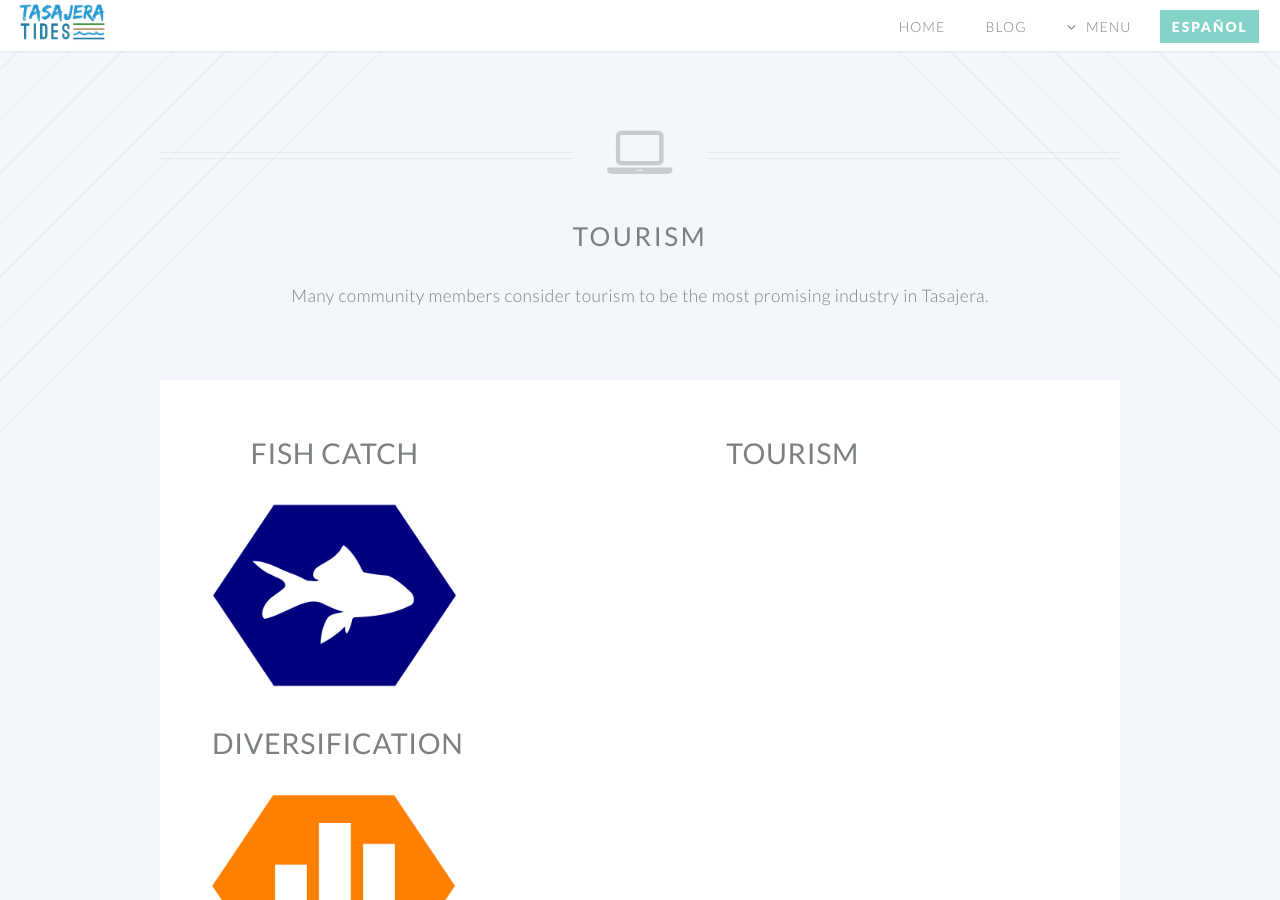
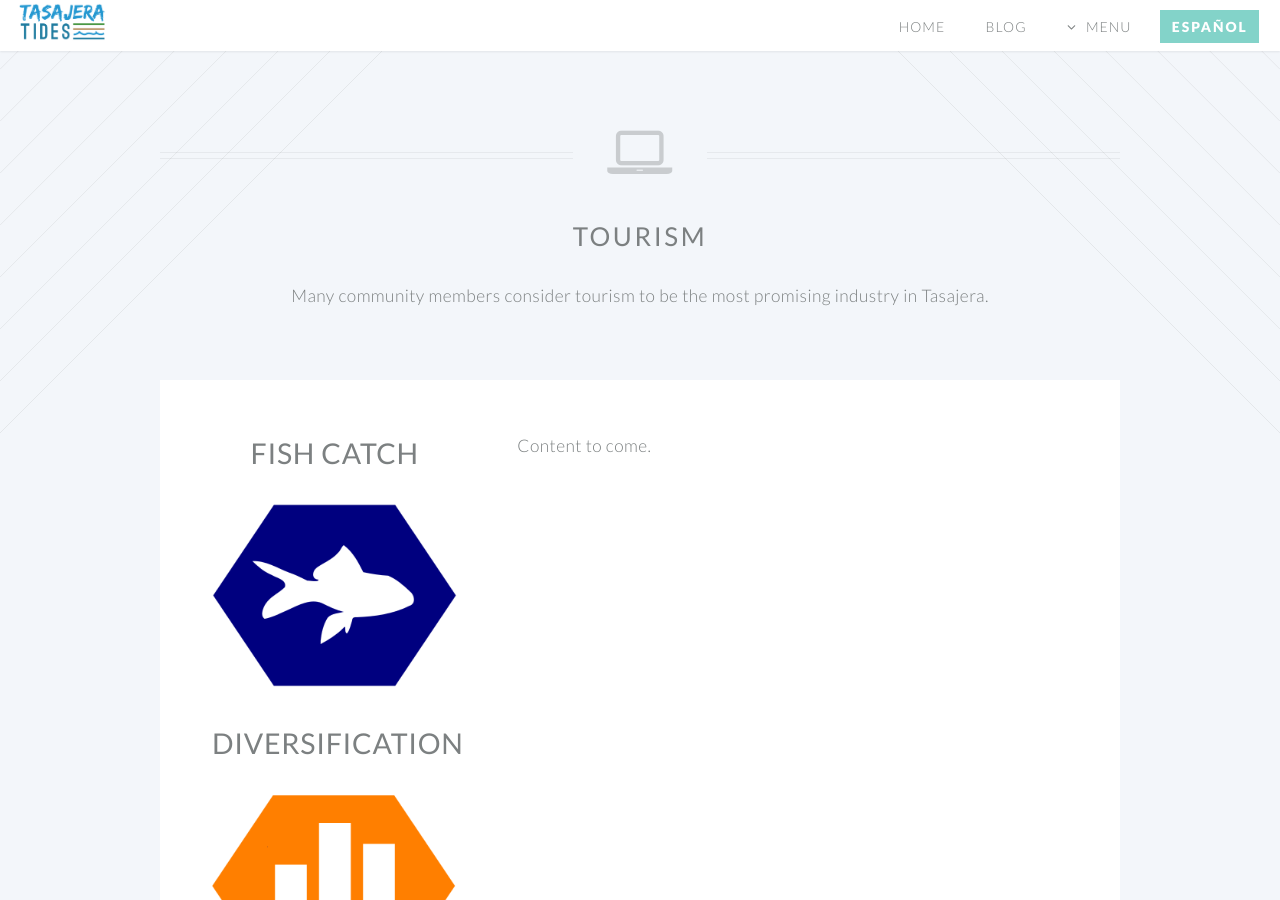
Before and after one commit to danteo90/danteo90.github.io, a Jekyll site: the page tourism.html, which Jekyll copies as it is, in a window 1280 px wide and 900 px high. Built offline with Jekyll 4.4.1, drawn with Linux system fonts in a browser that asks for light colours.

Commit message:
Update tourism.html

```diff
--- a/tourism.html
+++ b/tourism.html
@@ -135,9 +135,7 @@
 								<!-- Content -->
 									<div class="content">
 										<section>
-											<header>
-												<h3><strong>Tourism</strong></h3>
-											</header>
+											<p>Content to come.</p>
 										</section>
 									</div>
 
```
